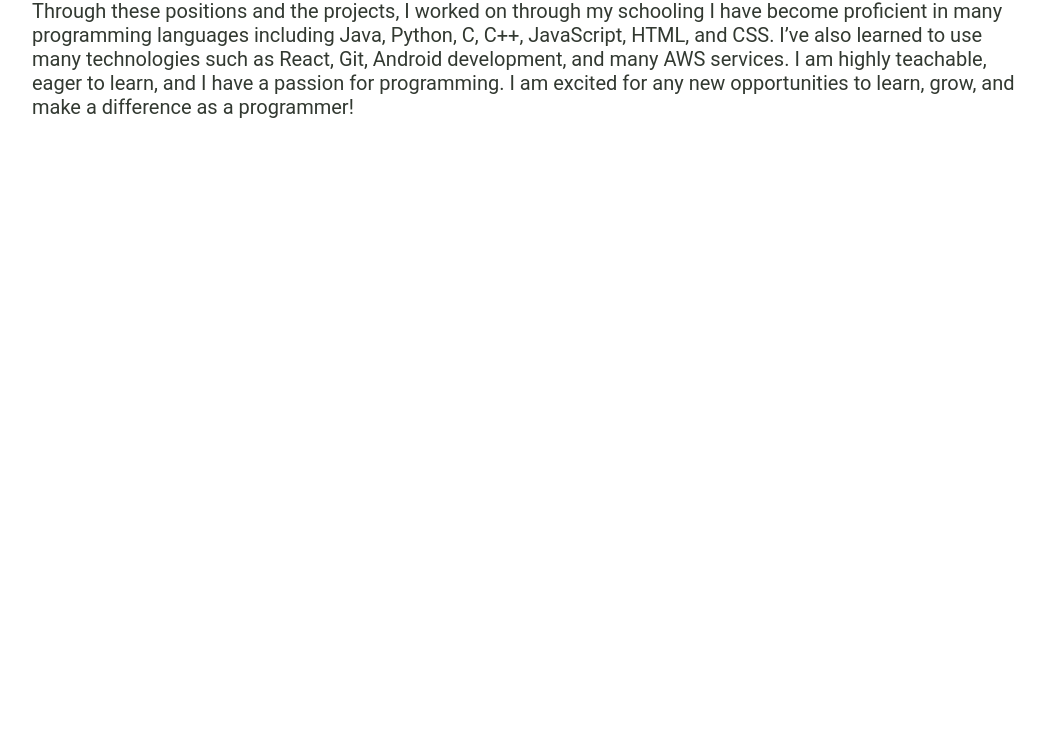
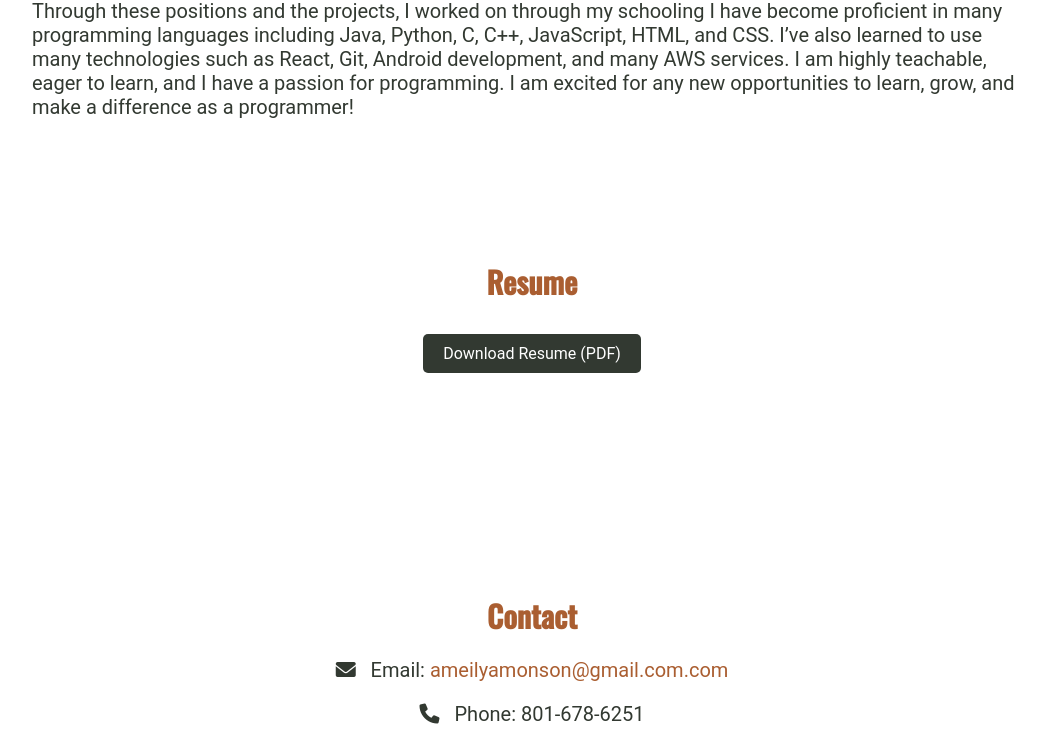
Before and after one commit to ameilyam/ameilyam.github.io, a plain HTML site: page index.html in a window 1280 px wide. Shown: the part 1608-2350 px from the top of the page, without its empty margins (108-1153 px from the left). Before the commit the page ends 2097 px from the top, so only its background shows below. Drawn offline with nearby package versions, Linux system fonts and the light colour scheme.

Commit message:
added a download resume option and contact information

```diff
--- a/app.css
+++ b/app.css
@@ -108,6 +108,69 @@
   text-align: left;
 }
 
+/* Styling for the Resume section */
+#resume {
+  margin: 0 auto;
+  max-width: 1000px;
+  text-align: center;
+}
+
+.resume-title {
+  font-family: 'Oswald', sans-serif;
+  font-size: 30px;
+  color: #AA5E31;
+}
+
+.resume-download a {
+  display: inline-block;
+  padding: 10px 20px;
+  margin-top: 10px;
+  background-color: #323931;
+  color: white;
+  text-decoration: none;
+  border-radius: 5px;
+  font-family: 'Roboto', sans-serif;
+}
+
+.resume-download a:hover {
+  background-color: #8A4528;
+}
+
+
+/* Styling for the Contact section */
+#contact {
+  margin: 0 auto;
+  max-width: 1000px;
+  text-align: center;
+}
+
+.contact-title {
+  font-family: 'Oswald', sans-serif;
+  font-size: 30px;
+  color: #AA5E31;
+  text-align: center;
+  margin-bottom: 20px;
+}
+
+.contact-details {
+  font-family: 'Roboto', sans-serif;
+  font-size: 20px;
+  color: #323931;
+}
+
+.contact-details i {
+  margin-right: 10px;
+}
+
+.contact-details a {
+  color: #AA5E31;
+  text-decoration: none;
+}
+
+.contact-details a:hover {
+  text-decoration: underline;
+}
+
 
 /* Adjustments for smaller screens */
 @media (max-width: 550px) {
--- a/index.html
+++ b/index.html
@@ -64,7 +64,11 @@
     </div>
 
     <div id="resume" class="section">
-      <!-- Content for Section 3 -->
+      <h1 class="resume-title">Resume</h1>
+      <!-- Link to download the PDF resume -->
+      <div class="resume-download">
+        <a href="Ameilya_Monson_Resume.pdf" download="Ameilya_Monson_Resume.pdf">Download Resume (PDF)</a>
+      </div>
     </div>
 
     <div id="portfolio" class="section">
@@ -72,7 +76,14 @@
     </div>
 
     <div id="contact" class="section">
-      <!-- Content for Section 3 -->
+      <h1 class="contact-title">Contact</h1>
+
+      <!-- Contact details -->
+      <div class="contact-details">
+        <p><i class="fas fa-envelope"></i> Email: <a href="mailto:ameilyamonson@gmail.com">ameilyamonson@gmail.com.com</a></p>
+        <p><i class="fas fa-phone"></i> Phone: 801-678-6251</p>
+        <p><i class="fab fa-linkedin"></i> LinkedIn: <a href="https://www.linkedin.com/in/ameilya-monson/" target="_blank">LinkedIn Profile</a></p>
+      </div>
     </div>
 
     <script src="https://unpkg.com/typed.js@2.0.16/dist/typed.umd.js"></script>
```
Also changed, not shown: 1 other file.
